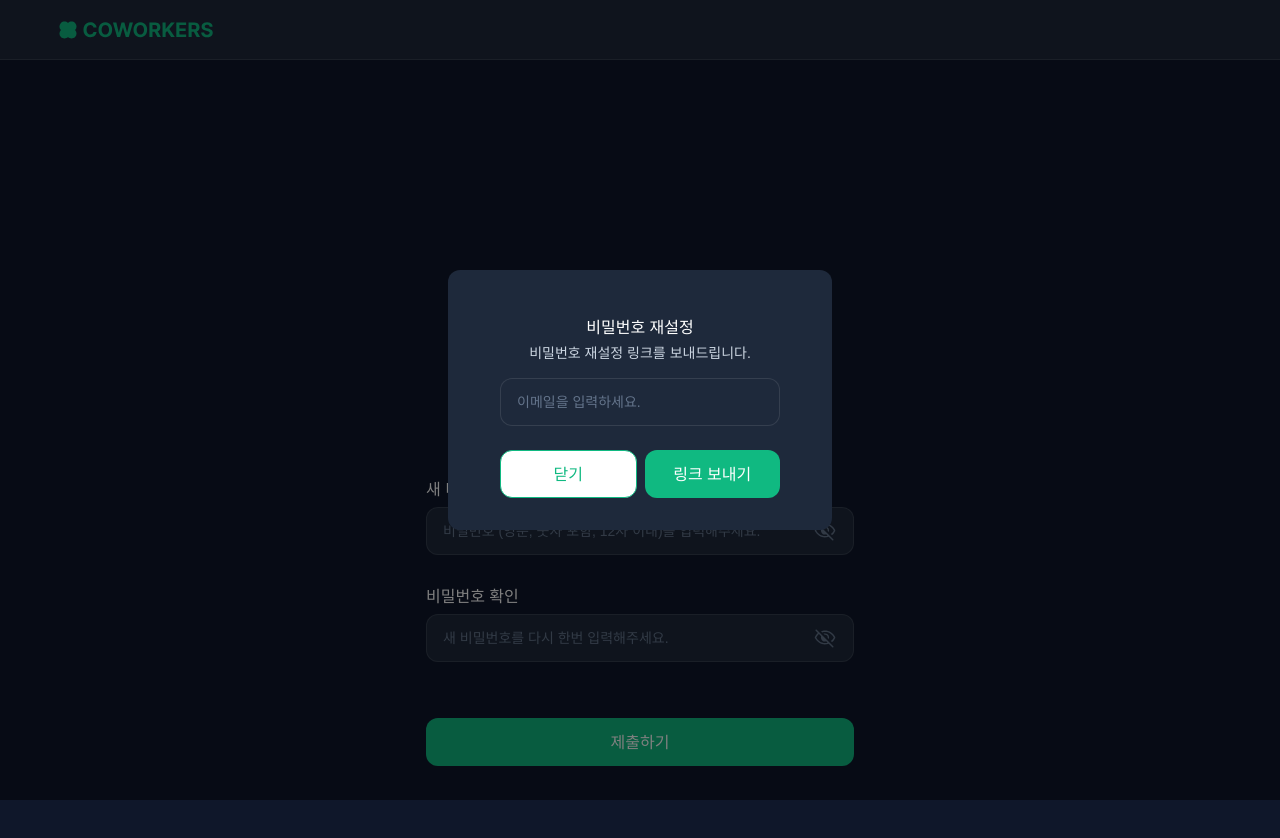
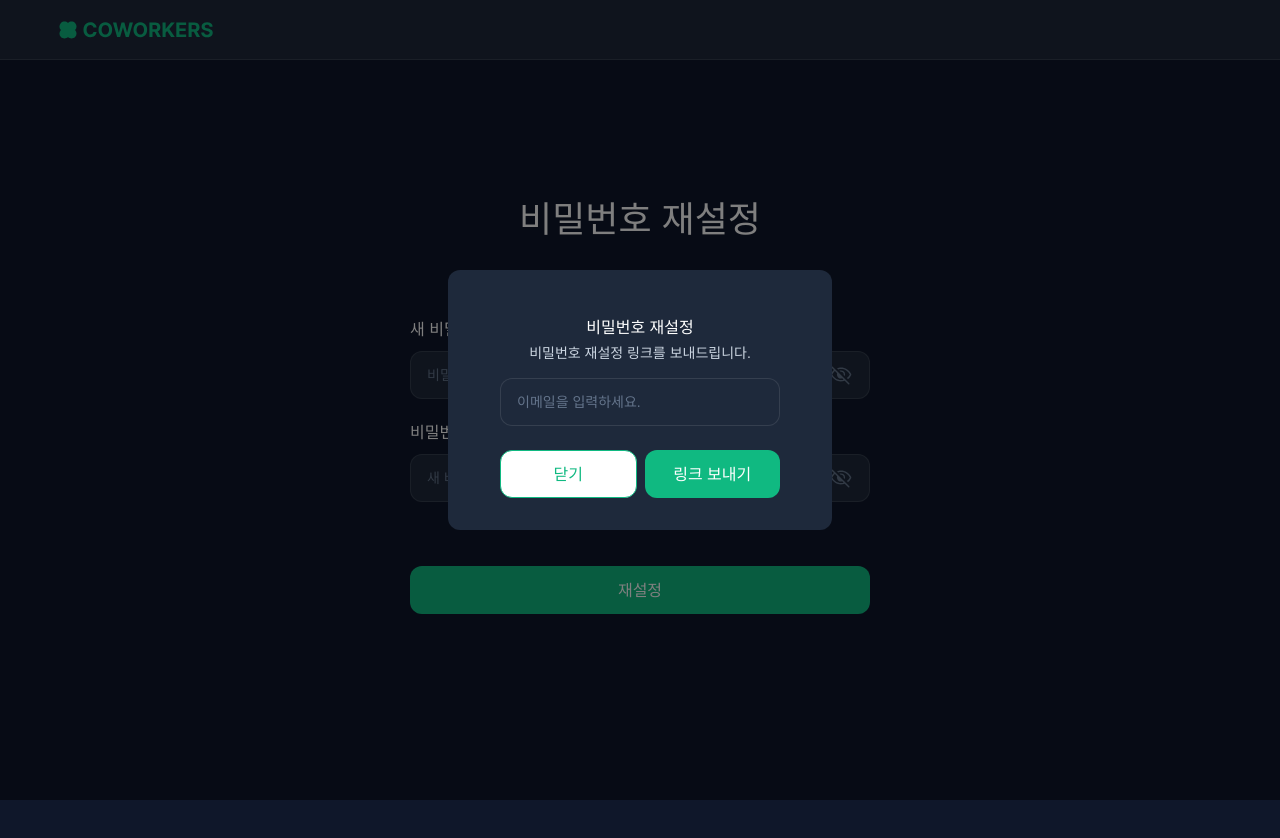
Before and after one commit to ozen0718/coworkers, a Next.js app: page /resetpassword in a window 1280 px wide. Shown: the top 838 px of the page. After the commit the page ends 800 px from the top, so only its background shows below. Built offline with nearby package versions, Linux system fonts and the light colour scheme.

Commit message:
[Refactor] Reset-password page layout

```diff
--- a/src/app/(auth)/resetpassword/page.tsx
+++ b/src/app/(auth)/resetpassword/page.tsx
@@ -4,6 +4,7 @@ import { useEffect, useState } from 'react';
 import { PasswordInput } from '@/components/common/Inputs';
 import Button from '@/components/common/Button/Button';
 import ResetPasswordRequestModal from '@/components/ResetPw';
+import { PageTitleStyle } from '@/styles/pageStyle';
 
 export default function ResetPasswordPage() {
   const [showModal, setShowModal] = useState(false);
@@ -13,22 +14,26 @@ export default function ResetPasswordPage() {
   }, []);
 
   return (
-    <div className="bg-bg300 flex min-h-screen justify-center px-4">
-      <div className="mt-[160px] mb-[80px] flex w-full max-w-[460px] flex-col gap-8">
-        <h1 className="text-4xl-medium mb-10 text-center text-white">비밀번호 재설정</h1>
+    <>
+      <div className="flex flex-col gap-10">
+        <div>
+          <h1 className={PageTitleStyle}>비밀번호 재설정</h1>
 
-        <div className="flex flex-col gap-2">
-          <label className="text-lg-medium text-white">새 비밀번호</label>
-          <PasswordInput placeholder="비밀번호 (영문, 숫자 포함, 12자 이내)를 입력해주세요." />
-        </div>
+          <div className="flex flex-col gap-6">
+            <div className="flex flex-col gap-3">
+              <label className="text-lg-medium">새 비밀번호</label>
+              <PasswordInput placeholder="비밀번호 (영문, 숫자 포함, 12자 이내)를 입력해주세요." />
+            </div>
 
-        <div className="flex flex-col gap-2">
-          <label className="text-lg-medium text-white">비밀번호 확인</label>
-          <PasswordInput placeholder="새 비밀번호를 다시 한번 입력해주세요." />
+            <div className="flex flex-col gap-3">
+              <label className="text-lg-medium">비밀번호 확인</label>
+              <PasswordInput placeholder="새 비밀번호를 다시 한번 입력해주세요." />
+            </div>
+          </div>
         </div>
 
         <Button size="large" variant="primary" className="mt-6 !w-full">
-          제출하기
+          재설정
         </Button>
       </div>
 
@@ -41,6 +46,6 @@ export default function ResetPasswordPage() {
           setShowModal(false);
         }}
       />
-    </div>
+    </>
   );
 }
```
